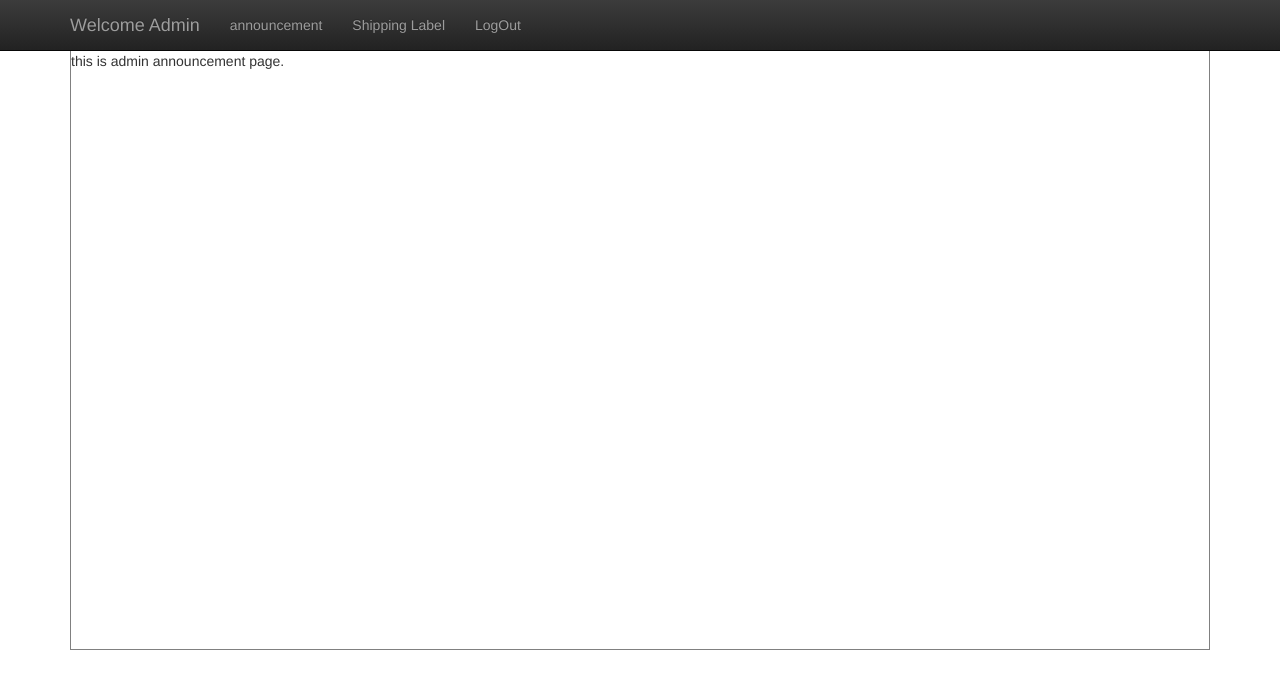
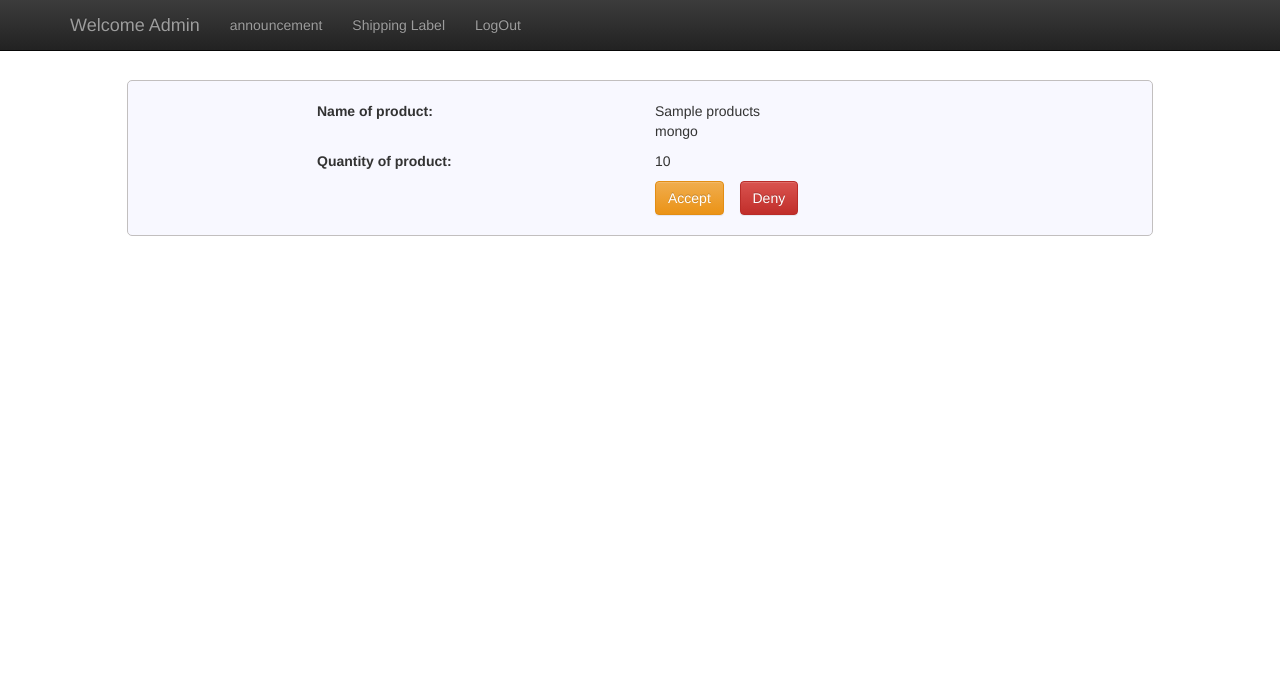
Before and after one commit to vthannir/Smart-Inventory-Web_GDP, a Node project: template views/admin/adminHome/announcements.ejs in a window 1280 px wide. Shown: the top 689 px of the page. Run offline with Node 20 templates, Linux system fonts and the light colour scheme; the template is opened without the code that fills it: most values are stand-ins (such as "Sample title", 1, 10 or a date in 2020); some libraries are stand-ins or nearby versions.

Commit message:
added functionalities for user

```diff
--- a/public/css/main.css
+++ b/public/css/main.css
@@ -447,3 +447,20 @@
   border: 1px solid lightblue;
   cursor: pointer;
 }
+
+/* announcement.ejs */
+
+.announcement {
+  width: 90%;
+  margin-left: auto;
+  margin-right: auto;
+  background: ghostwhite;
+  border: 1px solid rgb(194, 191, 191);
+  padding: 20px;
+  border-radius: 5px;
+  margin-top: 30px;
+}
+
+.announcement:hover {
+  box-shadow: 10px 10px 30px saddlebrown;
+}
--- a/views/admin/adminHome/announcements.ejs
+++ b/views/admin/adminHome/announcements.ejs
@@ -1,4 +1,44 @@
 <% include ../header.ejs %>
-<p class="paragraph">
-    this is admin announcement page.
-</p>
+<%  console.log(productsMongo.length)
+    if (productsMongo.length == 0) {
+    %>
+        <h3>Nothing to show</h3>
+    <%
+    } else {
+        for (var i = 0; i < productsMongo.length; i++) {
+            item = productsMongo[i]; %>
+            <div class="announcement">
+                <div class="row">
+                    <div class="col-sm-2"></div>
+                    <div class="col-sm-4">
+                        <label>Name of product:</label>
+                    </div>
+                    <div class="col-sm-2">
+                        <p> <%= item.name %> </p>
+                    </div>
+                    <div class="col-sm-4"></div>
+                </div>
+                <div class="row">
+                    <div class="col-sm-2"></div>
+                    <div class="col-sm-4">
+                        <label>Quantity of product:</label>
+                    </div>
+                    <div class="col-sm-2">
+                        <p> <%= item.quantity %> </p>
+                    </div>
+                    <div class="col-sm-4"></div>
+                </div>
+                <div class="row">
+                    <div class="col-sm-6"></div>
+                    <div class="col-sm-1">
+                        <a href="" class="btn btn-warning">Accept</a>
+                    </div>
+                    <div class="col-sm-1">
+                        <a href="" class="btn btn-danger">Deny</a>
+                    </div>
+                    <div class="col-sm-4"></div>
+                </div>
+            </div>
+    <% }
+    }
+%>
--- a/views/user/userHome/index.ejs
+++ b/views/user/userHome/index.ejs
@@ -43,12 +43,16 @@
                     </div>
                     <div class="row productButton">
                         <div class="col-sm-6"></div>
+                        <div class="col-sm-3"></div>
+                        <% if (item.accepted) { %>
                         <div class="col-sm-3">
                             <a href="/user/accept/<%= item._id %>" class="btn btn-warning">Accept</a>
                         </div>
+                        <% } else { %>
                         <div class="col-sm-3">
-                            <a href="" class="btn btn-danger">Deny</a>
+                            <a href="/user/deny/<%= item._id %>" class="btn btn-danger">Deny</a>
                         </div>
+                        <% } %>
                     </div>
                 </div>
         <% }
```
Also changed, not shown: controllers/admin.js (+27 -4 lines), controllers/user.js (+39 -3 lines), 1 other file.
